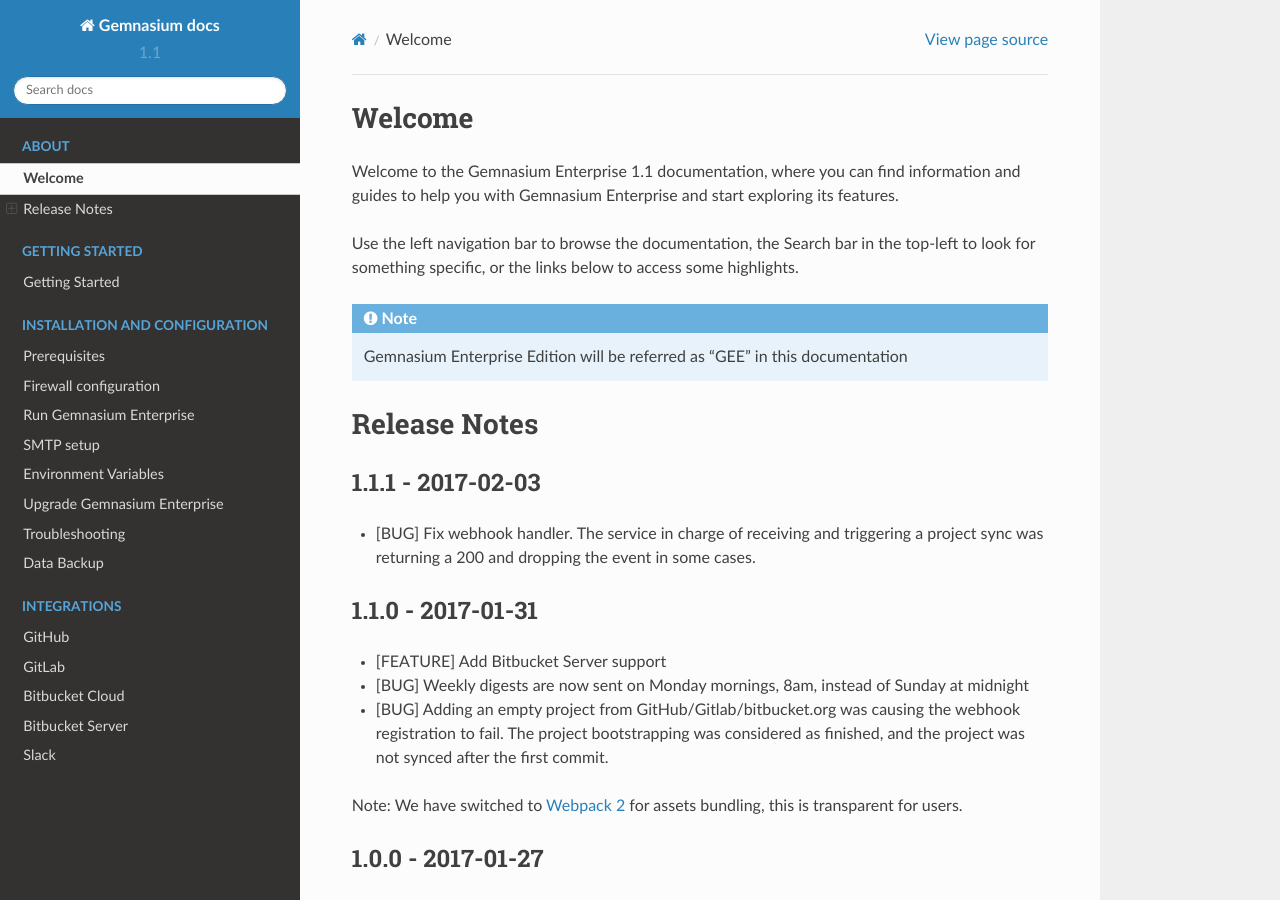
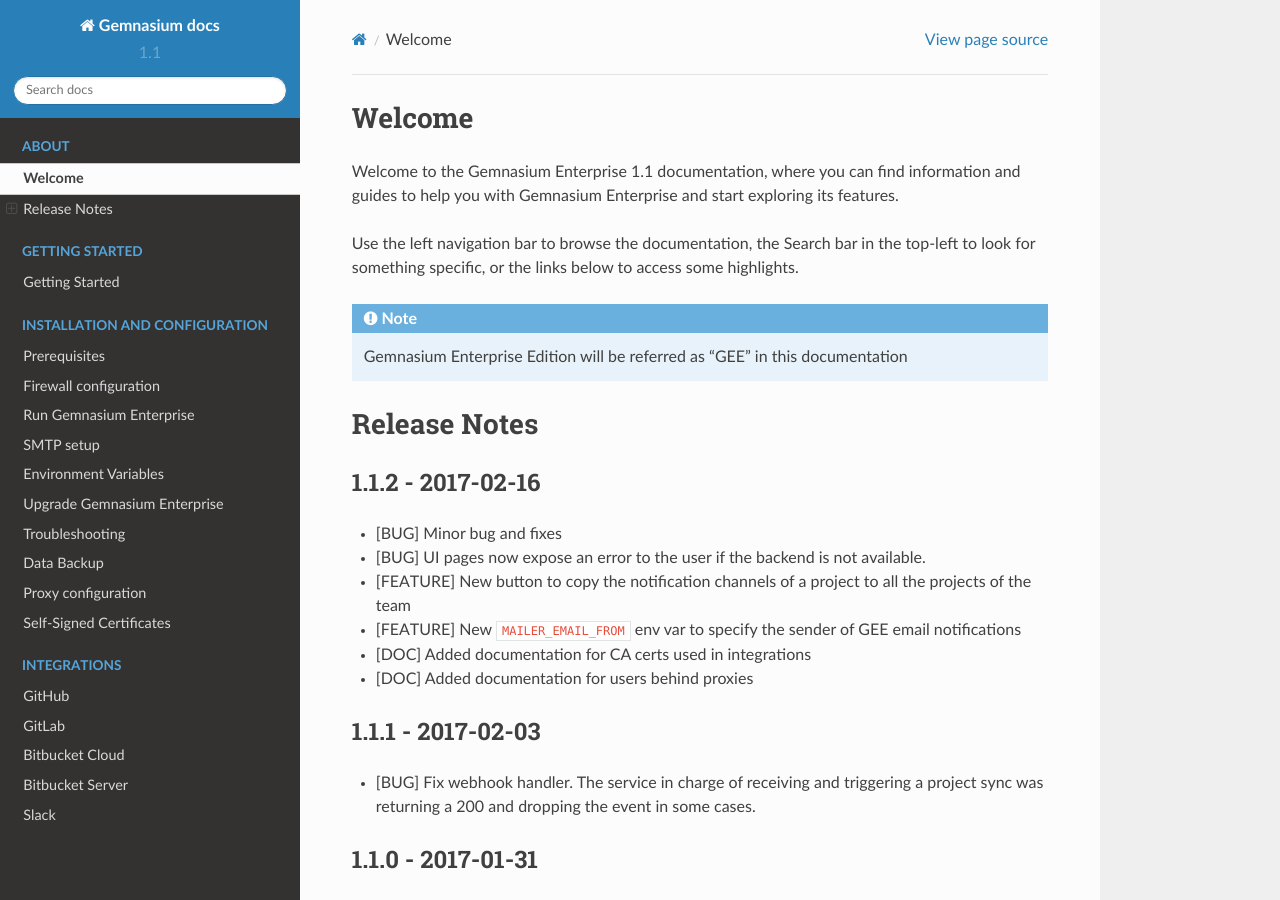
Before and after one commit to jipiboily/docs-1, a Sphinx documentation site: the page built from docs/welcome.rst, in a window 1280 px wide and 900 px high. Built offline with Sphinx 7.4.7 and the Read the Docs theme 2.0.0, drawn with Linux system fonts in a browser that asks for light colours.

```diff
--- a/docs/index.rst
+++ b/docs/index.rst
@@ -39,6 +39,8 @@ Contents:
    installation/upgrade
    installation/troubleshoot
    installation/backup
+   installation/proxy
+   installation/self_signed_certs
 
 .. _integrations-docs:
 
--- a/docs/installation/smtp.rst
+++ b/docs/installation/smtp.rst
@@ -25,3 +25,6 @@ The SMTP password can be plain auth, or a secret (CRAM-MD5 auth).
 These variables are all optional.
 
 SSL and TLS are supported, and will be automatically used if the port (``SMTP_SERVICE_PORT``) is ``465`` or ``587``.
+
+The sender for email notifications will be by default `app@gemnasium.com` which can be an issue with your smtp server.
+It can be updated by passing the ``MAILER_EMAIL_FROM`` environment var to your Gemnasium Enterprise container.
--- a/docs/welcome.rst
+++ b/docs/welcome.rst
@@ -9,6 +9,16 @@ Use the left navigation bar to browse the documentation, the Search bar in the t
 
 Release Notes
 =============
+
+1.1.2 - 2017-02-16
+------------------
+
+* [BUG] Minor bug and fixes
+* [BUG] UI pages now expose an error to the user if the backend is not available.
+* [FEATURE] New button to copy the notification channels of a project to all the projects of the team
+* [FEATURE] New ``MAILER_EMAIL_FROM`` env var to specify the sender of GEE email notifications
+* [DOC] Added documentation for CA certs used in integrations
+* [DOC] Added documentation for users behind proxies
 
 1.1.1 - 2017-02-03
 ------------------
```
Also changed, not shown: docs/installation/env.rst (+30 -26 lines), docs/installation/proxy.rst (added, +42 -0 lines), docs/installation/self_signed_certs.rst (added, +29 -0 lines).
